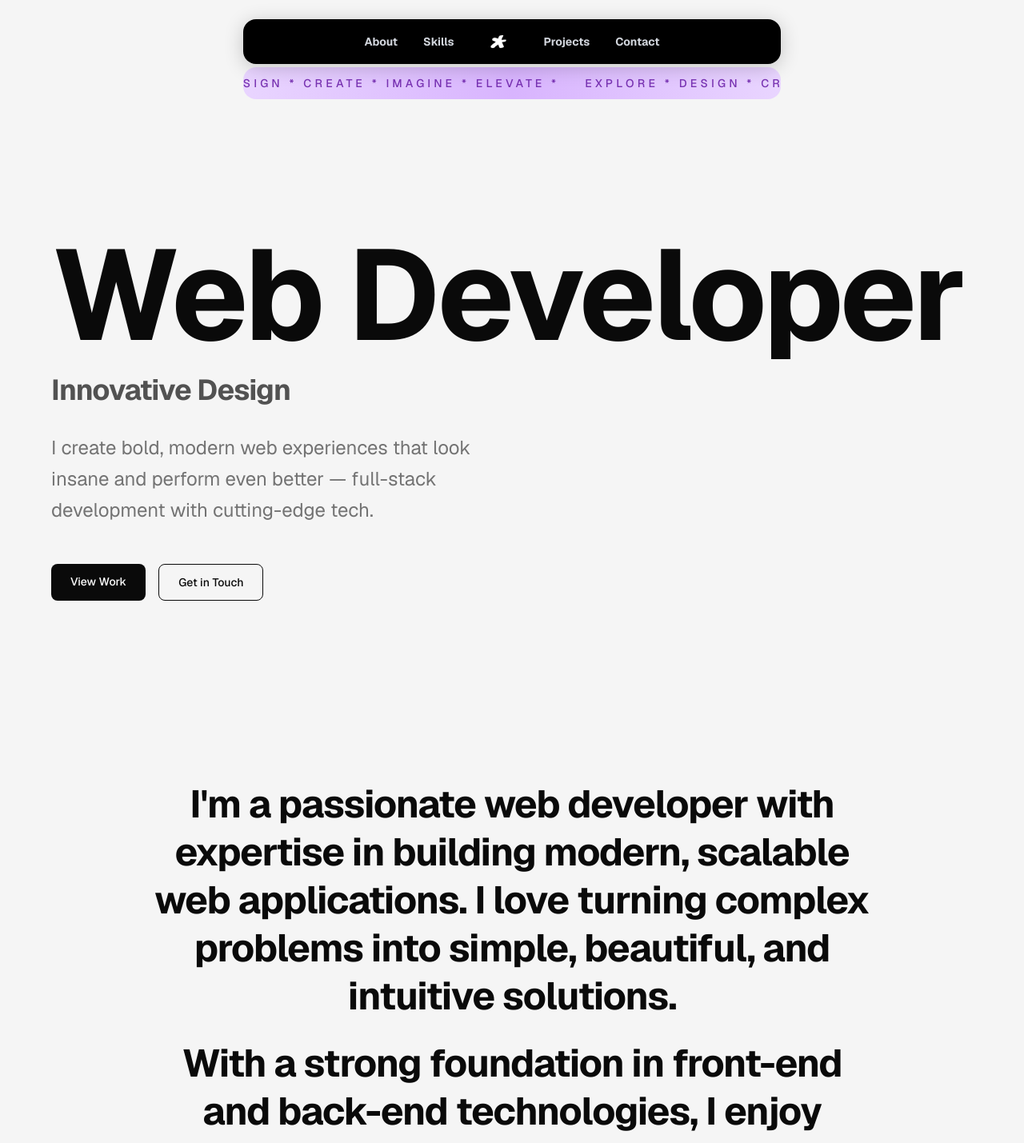
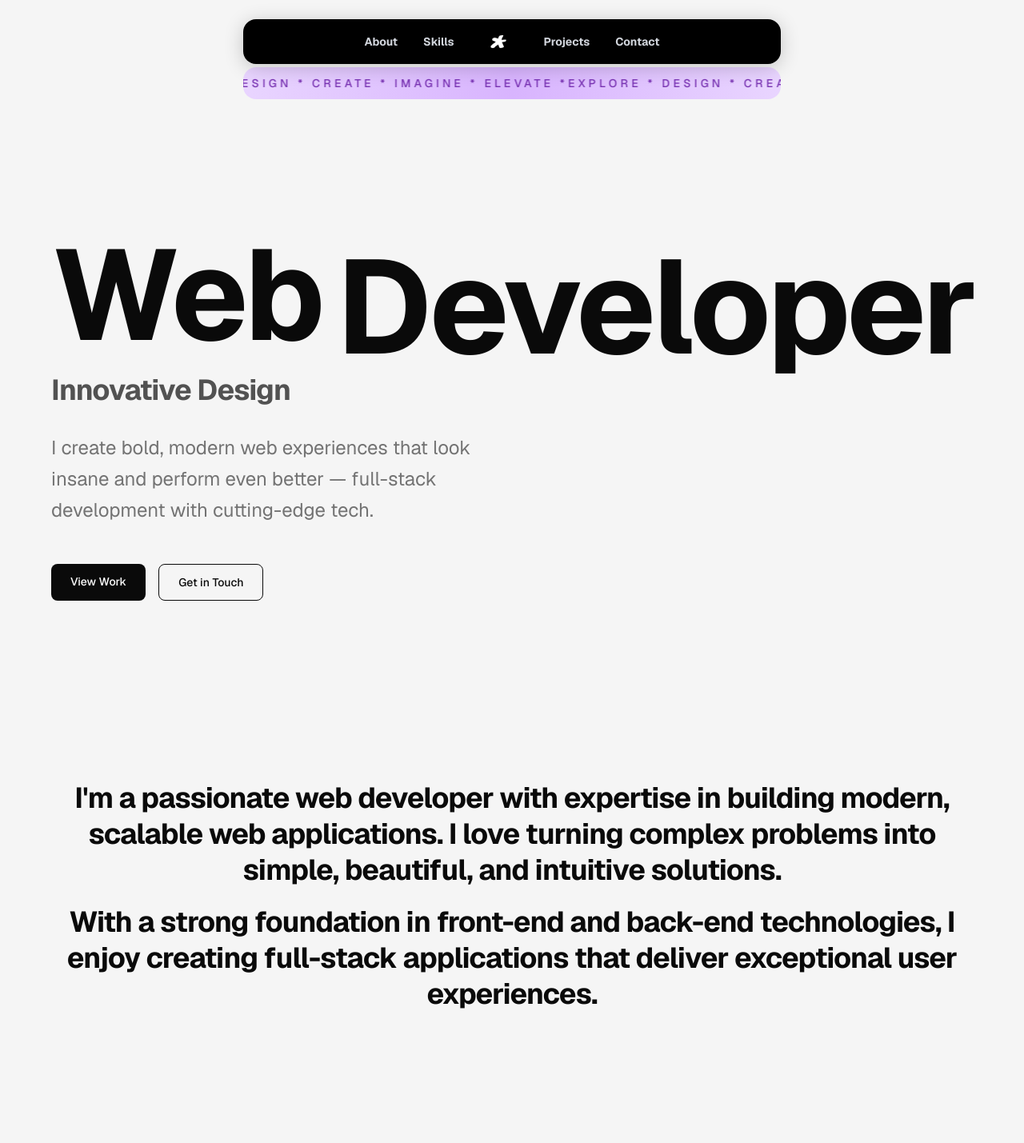
Before and after one commit to esqukev/portfolio, a Next.js app: page / in a window 1280 px wide. Shown: the top 1429 px of the page at 80% size. Built offline with nearby package versions, Linux system fonts and the light colour scheme.

Commit message:
Seamless infinite strip (no gap), About wider layout and tighter
Co-authored-by: Cursor <cursoragent@cursor.com>

```diff
--- a/app/globals.css
+++ b/app/globals.css
@@ -202,17 +202,16 @@ section[style*="z-index: 20"] > div > div:first-child h1 {
 
 @keyframes marquee-seamless {
   0% {
-    transform: translateX(0);
+    transform: translate3d(0, 0, 0);
   }
   100% {
-    transform: translateX(-50%);
+    transform: translate3d(-50%, 0, 0);
   }
 }
 
 .animate-marquee-seamless {
   animation: marquee-seamless 25s linear infinite;
-  display: flex;
-  width: max-content;
+  will-change: transform;
 }
 
 @keyframes orbit-slow {
--- a/app/page.tsx
+++ b/app/page.tsx
@@ -130,7 +130,7 @@ export default function Home() {
             ))}
           </div>
         </nav>
-        {/* Animated strip - seamless infinite */}
+        {/* Animated strip - infinite billboard, seamless */}
         <div
           className="mt-1 rounded-2xl overflow-hidden border-none"
           style={{
@@ -138,9 +138,12 @@ export default function Home() {
           }}
         >
           <div className="py-2.5 overflow-hidden">
-            <div className="flex animate-marquee-seamless">
-              <span className="text-sm font-medium text-[#6b21a8]/90 tracking-[0.3em] whitespace-nowrap pr-8">EXPLORE * DESIGN * CREATE * IMAGINE * ELEVATE * </span>
-              <span className="text-sm font-medium text-[#6b21a8]/90 tracking-[0.3em] whitespace-nowrap pr-8">EXPLORE * DESIGN * CREATE * IMAGINE * ELEVATE * </span>
+            <div className="flex w-max animate-marquee-seamless gap-0">
+              {[1, 2].map((i) => (
+                <span key={i} className="flex-shrink-0 text-sm font-medium text-[#6b21a8]/90 tracking-[0.3em] whitespace-nowrap">
+                  EXPLORE * DESIGN * CREATE * IMAGINE * ELEVATE *{" "}
+                </span>
+              ))}
             </div>
           </div>
         </div>
@@ -181,12 +184,12 @@ export default function Home() {
 
       {/* About - centered, large text, fade-in */}
       <section id="about" className="py-24 px-6 lg:px-8">
-        <div className="max-w-4xl mx-auto text-center">
-          <p className="text-2xl md:text-4xl lg:text-5xl font-bold tracking-tight text-[#0a0a0a] leading-tight mb-6 animate-fade-in-slow">
+        <div className="max-w-6xl mx-auto text-center">
+          <p className="text-2xl md:text-3xl lg:text-4xl font-bold tracking-tight text-[#0a0a0a] leading-tight mb-5 animate-fade-in-slow">
             I&apos;m a passionate web developer with expertise in building modern, scalable web applications.
             I love turning complex problems into simple, beautiful, and intuitive solutions.
           </p>
-          <p className="text-2xl md:text-4xl lg:text-5xl font-bold tracking-tight text-[#0a0a0a] leading-tight animate-fade-in-slow delay-200">
+          <p className="text-2xl md:text-3xl lg:text-4xl font-bold tracking-tight text-[#0a0a0a] leading-tight animate-fade-in-slow delay-200">
             With a strong foundation in front-end and back-end technologies, I enjoy creating
             full-stack applications that deliver exceptional user experiences.
           </p>
```
